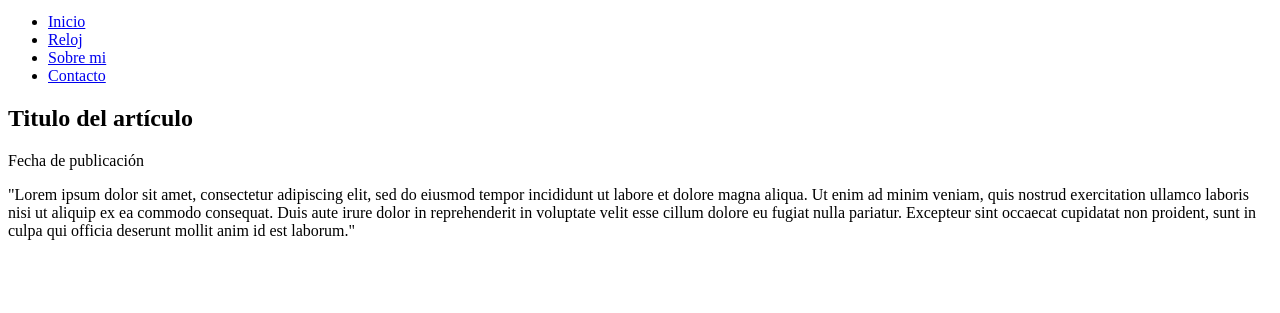
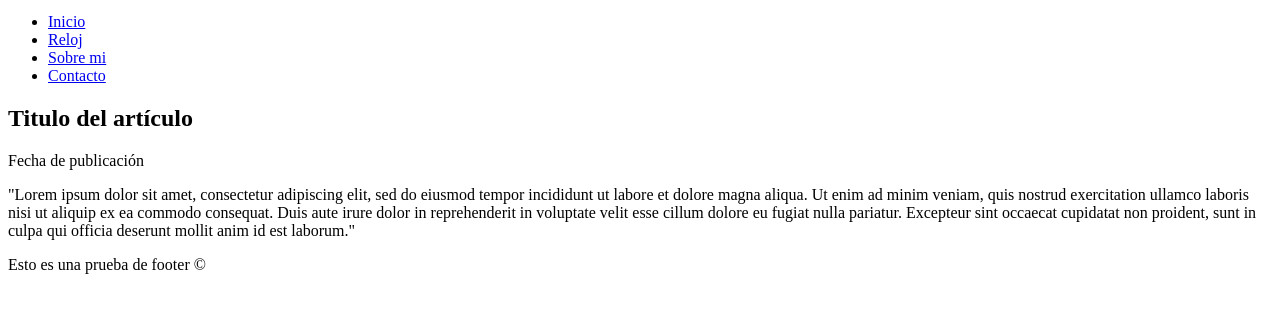
Before and after one commit to Ornella-Gigante/WebDev-Foundations-My-First-JavaScript-jQuery-Journey, a plain HTML site: page proyecto-js/archivo.html in a window 1280 px wide. Shown: the part 29-342 px from the top of the page. Drawn offline with Linux system fonts and the light colour scheme.

Commit message:
creacion del footer html

```diff
--- a/proyecto-js/archivo.html
+++ b/proyecto-js/archivo.html
@@ -31,15 +31,23 @@
                         <h2>Titulo del artículo</h2>
                         <span>Fecha de publicación</span>
                         <p>
-                            "Lorem ipsum dolor sit amet, consectetur adipiscing elit, sed do eiusmod tempor incididunt ut labore et dolore magna aliqua. Ut enim ad minim veniam, quis nostrud exercitation ullamco laboris nisi ut aliquip ex ea commodo consequat. Duis aute irure dolor in reprehenderit in voluptate velit esse cillum dolore eu fugiat nulla pariatur. Excepteur sint occaecat cupidatat non proident, sunt in culpa qui officia deserunt mollit anim id est laborum."
+                            "Lorem ipsum dolor sit amet, consectetur adipiscing elit, sed do eiusmod tempor incididunt ut labore et dolore magna aliqua.
+                             Ut enim ad minim veniam, quis nostrud exercitation ullamco laboris nisi ut aliquip ex ea commodo consequat.
+                             Duis aute irure dolor in reprehenderit in voluptate velit esse cillum dolore eu fugiat nulla pariatur.
+                             Excepteur sint occaecat cupidatat non proident, sunt in culpa qui officia deserunt mollit anim id est laborum."
                         </p>
                     </article>
                 </div>
                 <sidebard id="sidebar">
 
+
                 </sidebard>
             </section>
         </div>
     </section>
+
+    <footer>
+        Esto es una prueba de footer &copy;
+    </footer>
 </body>
 </html>
```
